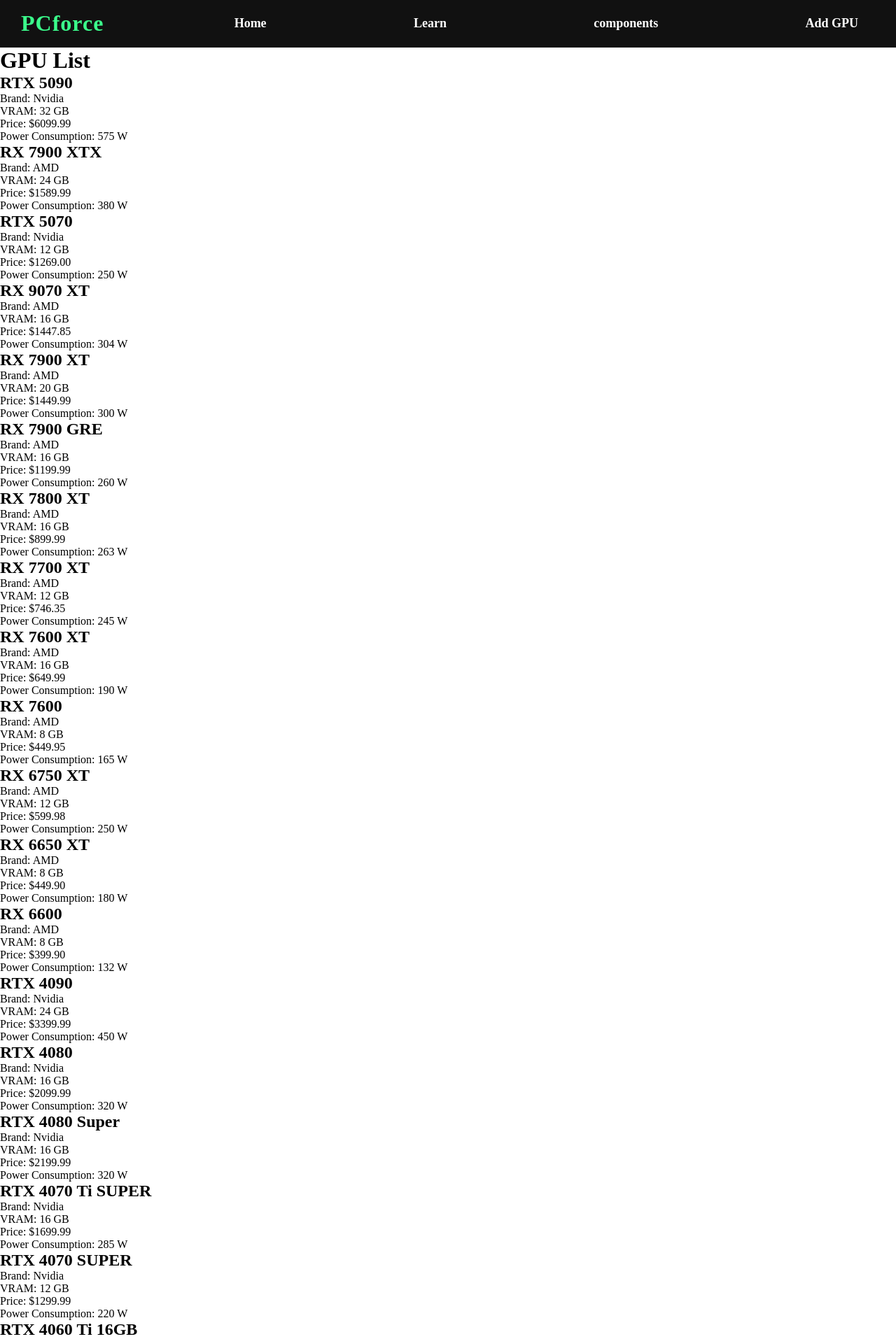
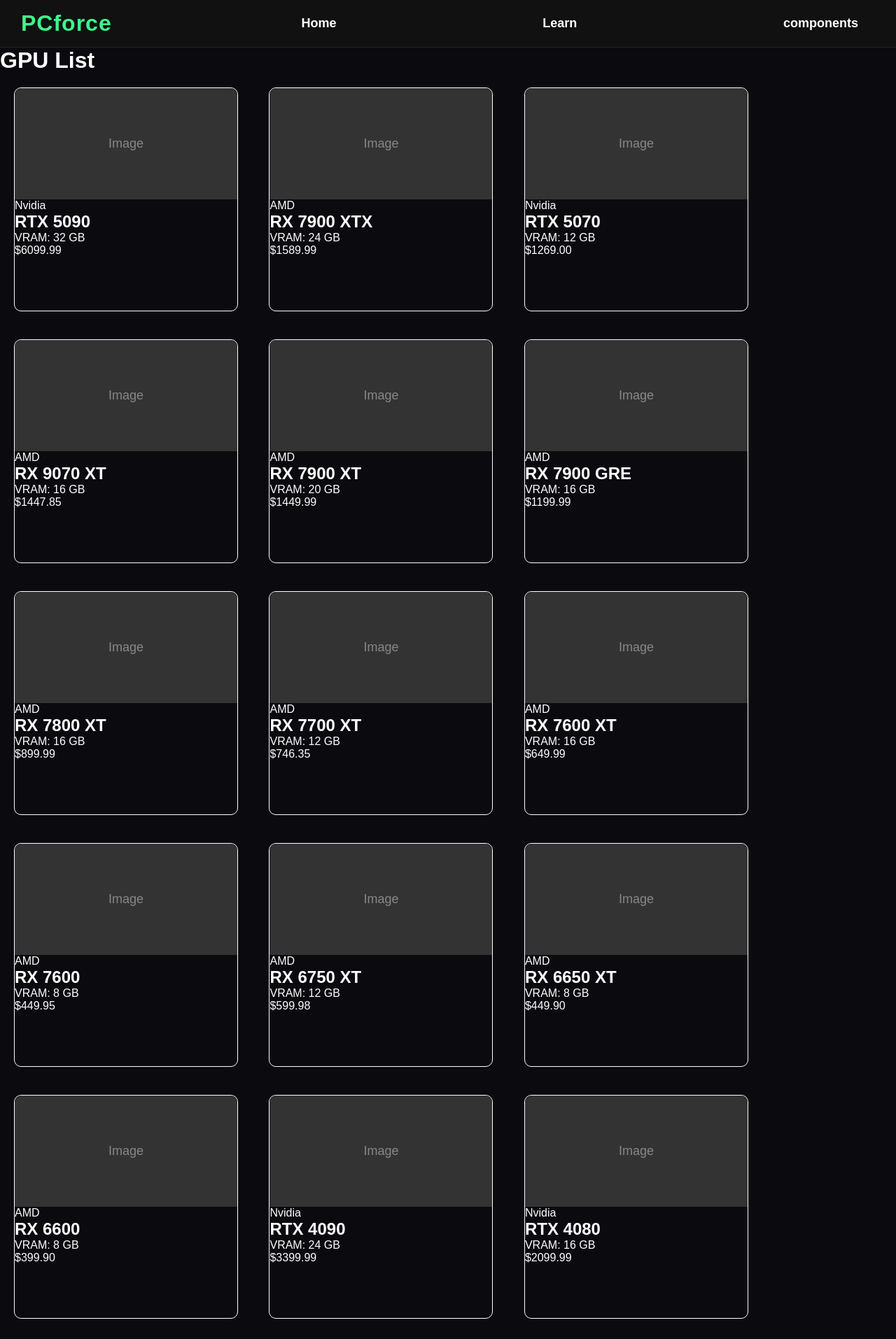
Before and after one commit to Arush2008/PC-Info-guide, a Flask app: page /components in a window 1280 px wide. Shown: the top 1914 px of the page at 70% size. Run offline with Flask 3, Linux system fonts and the light colour scheme; data comes from the database, SQL or seed files in the repository.

Commit message:
structure of components page

```diff
--- a/app.py
+++ b/app.py
@@ -1,5 +1,4 @@
 from flask import Flask
-from sqlalchemy import true
 from views import views
 from database import db
 
@@ -14,4 +13,4 @@ if __name__ == "__main__":
     with app.app_context():
         db.create_all()
 
-    app.run(host='0.0.0.0', port=5000, debug=True, use_reloader=True)
+    app.run(host='0.0.0.0', port=3000, debug=True, use_reloader=True)
--- a/static/style.css
+++ b/static/style.css
@@ -242,3 +242,45 @@
     padding: 5vh;
     line-height: 1.6;
 }
+
+
+
+
+
+
+
+/* This part is for components page */
+
+
+
+
+
+
+
+.components_page {
+    color: white;
+    font-family: Arial, sans-serif;
+    background-color: rgb(10, 10, 15);
+}
+
+.image {
+    width: 100%;
+    height: 50%;
+    background-color: #333;
+    border-radius: 10px 10px 0 0;
+    display: flex;
+    justify-content: center;
+    align-items: center;
+    color: #888;
+    font-size: 18px;
+}
+
+.component_card {
+    border: 1px solid rgb(255, 255, 255);
+    border-radius: 10px;
+    width: 40vh;
+    height: 40vh;
+    justify-content: center;
+    display: inline-block;
+    margin: 20px;
+}
--- a/templates/components.html
+++ b/templates/components.html
@@ -11,18 +11,17 @@
                 <a href="/">Home</a>
                 <a href="/learn">Learn</a>
                 <a href="/components">components</a>
-                <a href="/add-gpu">Add GPU</a>
         </nav>
-<body>
+<body class ="components_page">
     <h1>GPU List</h1>
 
     {% for gpu in gpus %}
-        <div>
+        <div class="component_card">
+            <div class="image">Image</div>
+            <p>{{ gpu.brand.name }}</p>
             <h2>{{ gpu.model }}</h2>
-            <p>Brand: {{ gpu.brand.name }}</p>
             <p>VRAM: {{ gpu.vram }} GB</p>
-            <p>Price: ${{ gpu.price }}</p>
-            <p>Power Consumption: {{ gpu.power_usage }} W</p>
+            <p>${{ gpu.price }}</p>
         </div>
     {% endfor %}
 </body>
```
Also changed, not shown: views.py (+0 -16 lines).
